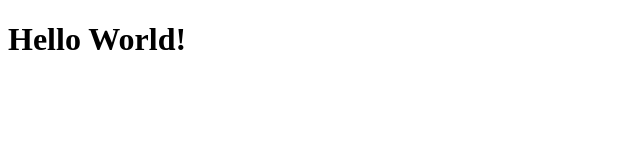
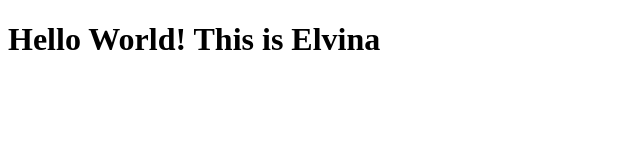
Before and after one commit to elvina-dmello/elvina-dmello.github.io, a plain HTML site: page index.html in a window 1280 px wide. Shown: the whole page, without its empty margins (0-640 px from the left). Drawn offline with Linux system fonts and the light colour scheme.

Commit message:
Update index.html

```diff
--- a/index.html
+++ b/index.html
@@ -4,6 +4,6 @@
     <title>Hello World Page</title>
 </head>
 <body>
-    <h1>Hello World!</h1>
+    <h1>Hello World! This is Elvina</h1>
 </body>
 </html>
```
